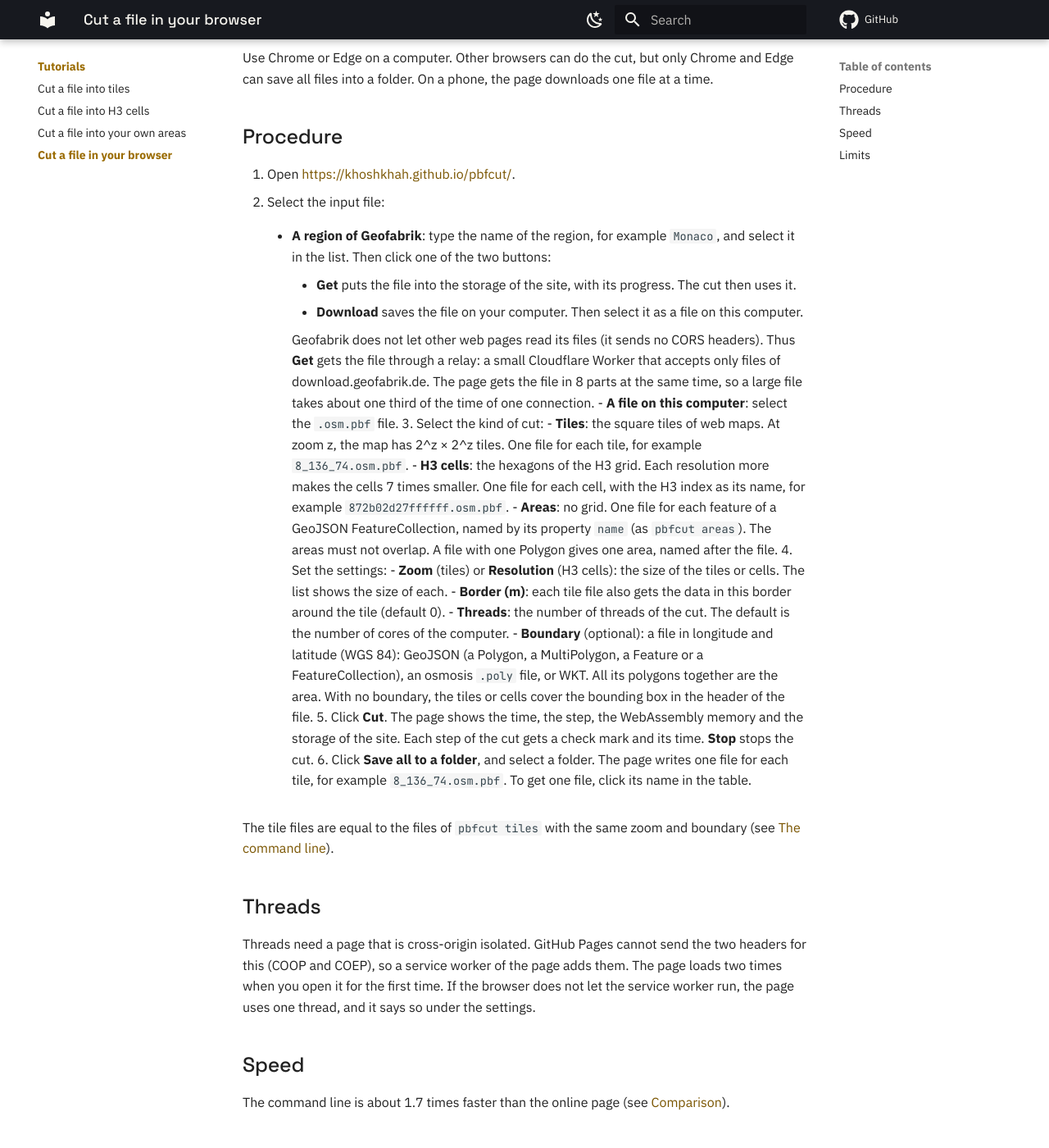
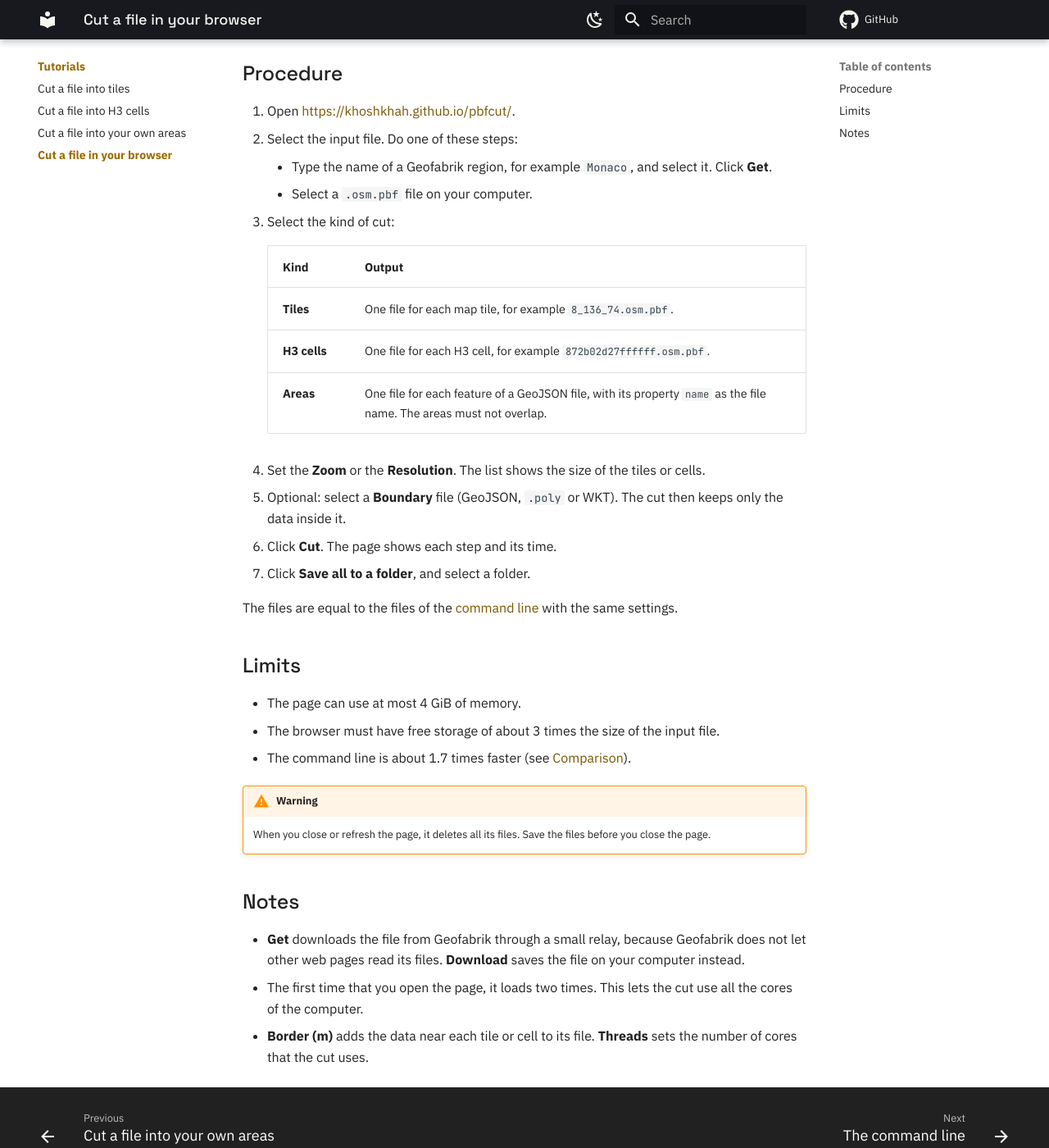
Before and after one commit to Khoshkhah/pbfcut, an MkDocs documentation site: the page built from docs/tutorials/online-page.md, in a window 1280 px wide and 1400 px high, scrolled down 288 px. Shown: the whole window at 82% size. Built offline with MkDocs 1.6.1 and Material for MkDocs 9.7.7, drawn with Linux system fonts in a browser that asks for light colours; comment, search, counter and statistics services are not loaded; some of the changed text lies outside the part shown.

Commit message:
Manual: the page "Cut a file in your browser" is short and simple
Seven short steps, a table of the three kinds, the limits, and the details
(the relay, the threads, Border) in a short Notes part at the end.

Co-Authored-By: Claude Opus 5.5 <noreply@anthropic.com>

```diff
--- a/docs/tutorials/online-page.md
+++ b/docs/tutorials/online-page.md
@@ -1,64 +1,44 @@
 # Cut a file in your browser
 
-The online page cuts a `.osm.pbf` file into map tiles in your browser: <https://khoshkhah.github.io/pbfcut/>. The page
-does not upload the file. The cut runs in WebAssembly, and its temporary files and the tile files go into the storage
-of the site (OPFS), not into the memory of the tab.
+The [online page](https://khoshkhah.github.io/pbfcut/) cuts a `.osm.pbf` file in your browser. You do not install
+anything, and the file does not leave your computer.
 
-Use Chrome or Edge on a computer. Other browsers can do the cut, but only Chrome and Edge can save all files into a
-folder. On a phone, the page downloads one file at a time.
+Use Chrome or Edge on a computer. Only these browsers can save all files into a folder.
 
 ## Procedure
 
 1. Open <https://khoshkhah.github.io/pbfcut/>.
-2. Select the input file:
-    - **A region of Geofabrik**: type the name of the region, for example `Monaco`, and select it in the list.
-      Then click one of the two buttons:
-        - **Get** puts the file into the storage of the site, with its progress. The cut then uses it.
-        - **Download** saves the file on your computer. Then select it as a file on this computer.
+2. Select the input file. Do one of these steps:
+    - Type the name of a Geofabrik region, for example `Monaco`, and select it. Click **Get**.
+    - Select a `.osm.pbf` file on your computer.
+3. Select the kind of cut:
 
-        Geofabrik does not let other web pages read its files (it sends no CORS headers). Thus **Get** gets the file
-        through a relay: a small Cloudflare Worker that accepts only files of download.geofabrik.de. The page gets the file in
-        8 parts at the same time, so a large file takes about one third of the time of one connection.
-    - **A file on this computer**: select the `.osm.pbf` file.
-3. Select the kind of cut:
-    - **Tiles**: the square tiles of web maps. At zoom z, the map has 2^z × 2^z tiles. One file for each tile, for
-      example `8_136_74.osm.pbf`.
-    - **H3 cells**: the hexagons of the H3 grid. Each resolution more makes the cells 7 times smaller. One file for
-      each cell, with the H3 index as its name, for example `872b02d27ffffff.osm.pbf`.
-    - **Areas**: no grid. One file for each feature of a GeoJSON FeatureCollection, named by its property `name`
-      (as `pbfcut areas`). The areas must not overlap. A file with one Polygon gives one area, named after the file.
-4. Set the settings:
-    - **Zoom** (tiles) or **Resolution** (H3 cells): the size of the tiles or cells. The list shows the size of each.
-    - **Border (m)**: each tile file also gets the data in this border around the tile (default 0).
-    - **Threads**: the number of threads of the cut. The default is the number of cores of the computer.
-    - **Boundary** (optional): a file in longitude and latitude (WGS 84): GeoJSON (a Polygon, a MultiPolygon, a
-      Feature or a FeatureCollection), an osmosis `.poly` file, or WKT. All its polygons together are the area. With
-      no boundary, the tiles or cells cover the bounding box in the header of the file.
-5. Click **Cut**. The page shows the time, the step, the WebAssembly memory and the storage of the site. Each step
-   of the cut gets a check mark and its time. **Stop** stops the cut.
-6. Click **Save all to a folder**, and select a folder. The page writes one file for each tile, for example
-   `8_136_74.osm.pbf`. To get one file, click its name in the table.
+    | Kind | Output |
+    |---|---|
+    | **Tiles** | One file for each map tile, for example `8_136_74.osm.pbf`. |
+    | **H3 cells** | One file for each H3 cell, for example `872b02d27ffffff.osm.pbf`. |
+    | **Areas** | One file for each feature of a GeoJSON file, with its property `name` as the file name. The areas must not overlap. |
 
-The tile files are equal to the files of `pbfcut tiles` with the same zoom and boundary (see
-[The command line](../reference/cli.md)).
+4. Set the **Zoom** or the **Resolution**. The list shows the size of the tiles or cells.
+5. Optional: select a **Boundary** file (GeoJSON, `.poly` or WKT). The cut then keeps only the data inside it.
+6. Click **Cut**. The page shows each step and its time.
+7. Click **Save all to a folder**, and select a folder.
 
-## Threads
-
-Threads need a page that is cross-origin isolated. GitHub Pages cannot send the two headers for this (COOP and COEP),
-so a service worker of the page adds them. The page loads two times when you open it for the first time. If the browser
-does not let the service worker run, the page uses one thread, and it says so under the settings.
-
-## Speed
-
-The command line is about 1.7 times faster than the online page (see [Comparison](../explanation/comparison.md)).
+The files are equal to the files of the [command line](../reference/cli.md) with the same settings.
 
 ## Limits
 
-- The WebAssembly memory has a maximum of 4 GiB.
-- The storage of the site must hold the temporary files and the tile files. The browser gives each site a part of the
-  free disk space. A file of 1 GB needs approximately 3 GB of free storage.
-- The page keeps the tile files of the last cut only. A new cut removes them.
+- The page can use at most 4 GiB of memory.
+- The browser must have free storage of about 3 times the size of the input file.
+- The command line is about 1.7 times faster (see [Comparison](../explanation/comparison.md)).
 
 !!! warning
-    When you refresh or close the page, the page removes all its files from the storage of the site: the downloaded
-    region, the temporary files and the tile files. Save the tile files before you refresh or close the page.
+    When you close or refresh the page, it deletes all its files. Save the files before you close the page.
+
+## Notes
+
+- **Get** downloads the file from Geofabrik through a small relay, because Geofabrik does not let other web pages
+  read its files. **Download** saves the file on your computer instead.
+- The first time that you open the page, it loads two times. This lets the cut use all the cores of the computer.
+- **Border (m)** adds the data near each tile or cell to its file. **Threads** sets the number of cores that the cut
+  uses.
```
